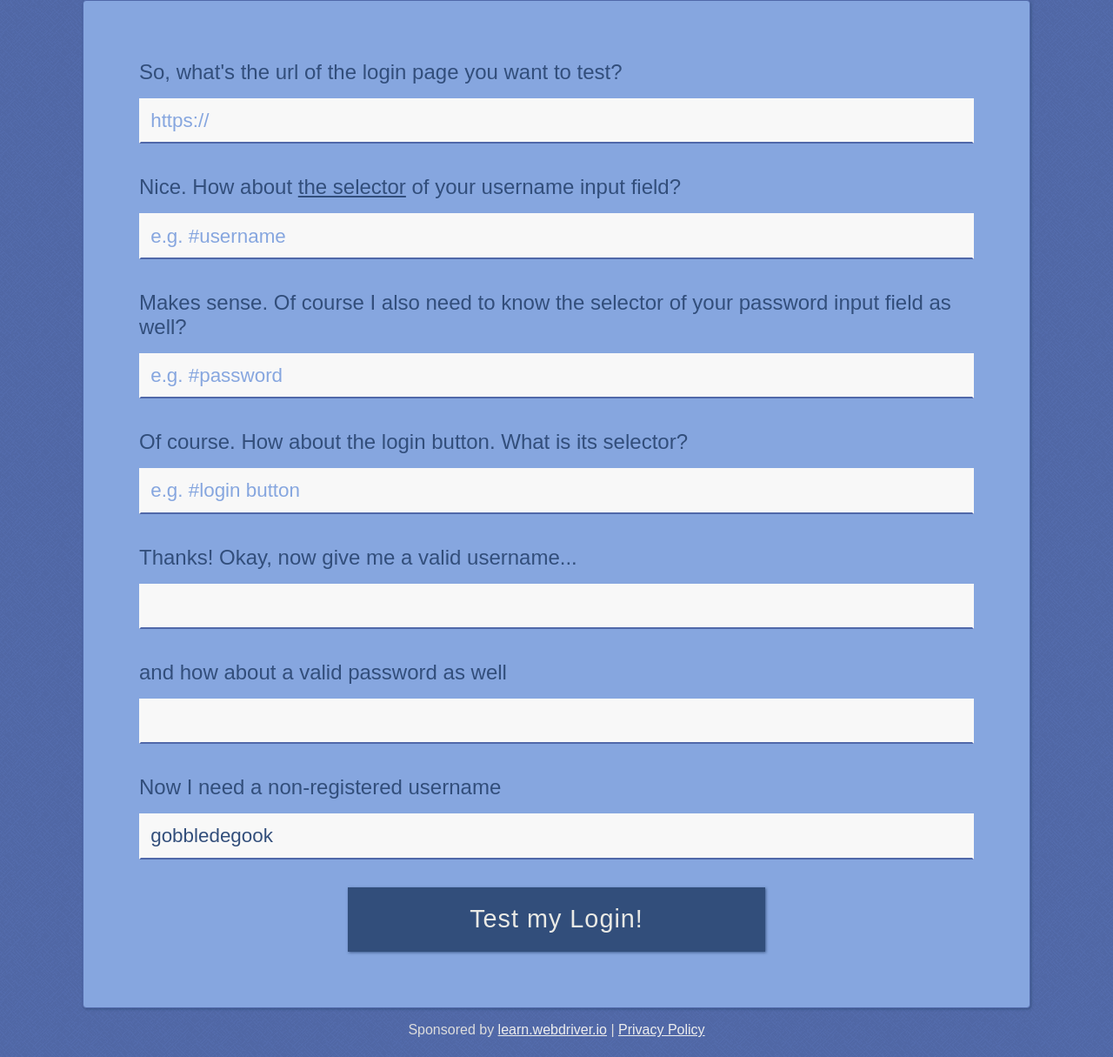
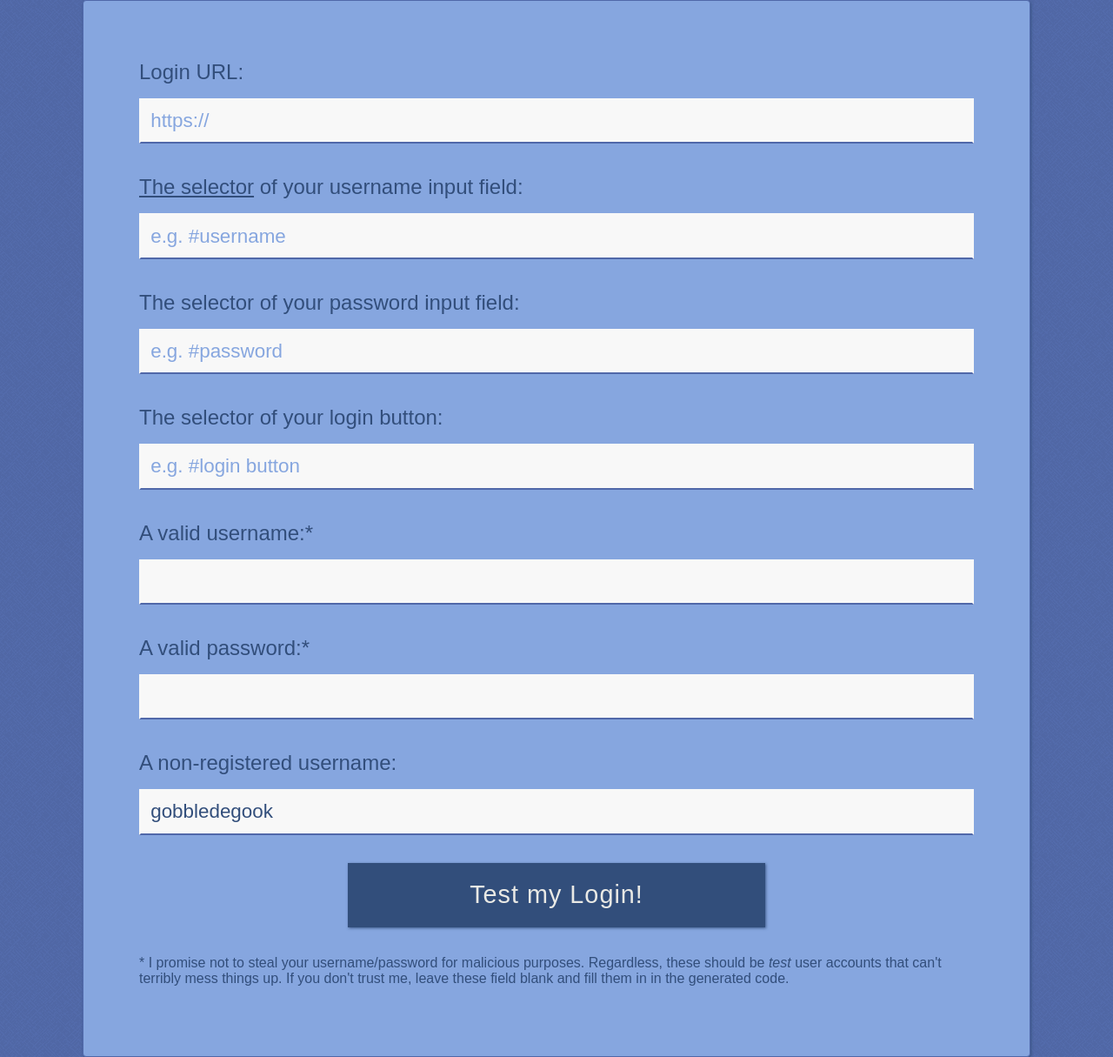
Before and after one commit to klamping/tyl-generator, a website: page public/index.html in a window 1280 px wide. Shown: the part 269-1484 px from the top of the page at 87% size. Drawn offline with Linux system fonts and the light colour scheme.

Commit message:
add disclaimer

```diff
--- a/public/index.html
+++ b/public/index.html
@@ -204,7 +204,7 @@
 
     <form action="./generator" method="post">
       <label>
-        So, what's the url of the login page you want to test?
+        Login URL:
         <input type="text" required name="url" placeholder="https://" />
       </label>
       <!-- <label>
@@ -212,33 +212,35 @@
         <input type="text" required name="login-form" placeholder="e.g. #login"  />
       </label> -->
       <label>
-        Nice. How about <a href="http://webdriver.io/guide/usage/selectors.html">the selector</a> of your username input field?
+        <a href="http://webdriver.io/guide/usage/selectors.html">The selector</a> of your username input field:
         <input type="text" required name="usernameSelector" placeholder="e.g. #username" />
       </label>
       <label>
-        Makes sense. Of course I also need to know the selector of your password input field as well?
+        The selector of your password input field:
         <input type="text" required name="passwordSelector" placeholder="e.g. #password" />
       </label>
       <label>
-        Of course. How about the login button. What is its selector?
+        The selector of your login button:
         <input type="text" required name="submitSelector" placeholder="e.g. #login button" />
       </label>
       <label>
-        Thanks! Okay, now give me a valid username...
-        <input type="text" required name="validUser" />
+        A valid username:*
+        <input type="text" name="validUser" />
       </label>
       <label>
-        and how about a valid password as well
-        <input type="text" required name="validPass" />
+        A valid password:*
+        <input type="text" name="validPass" />
       </label>
       <label>
-        Now I need a non-registered username
+        A non-registered username:
         <input type="text" required name="invalidUser" value="gobbledegook"/>
       </label>
       <div class="submit-button">
         <button type="submit">Test my Login!</button>
       </div>
+      <p style="margin-top:2rem;">* I promise not to steal your username/password for malicious purposes. Regardless, these should be <em>test</em> user accounts that can't terribly mess things up. If you don't trust me, leave these field blank and fill them in in the generated code.</p>
     </form>
+
 
     <p style="margin:1em 0 2em;color: #ddd;">Sponsored by <a href="http://learn.webdriver.io" style="color: #eee;">learn.webdriver.io</a> | <a href="/privacy.html" style="color: #eee;">Privacy Policy</a></p>
   </div>
```
